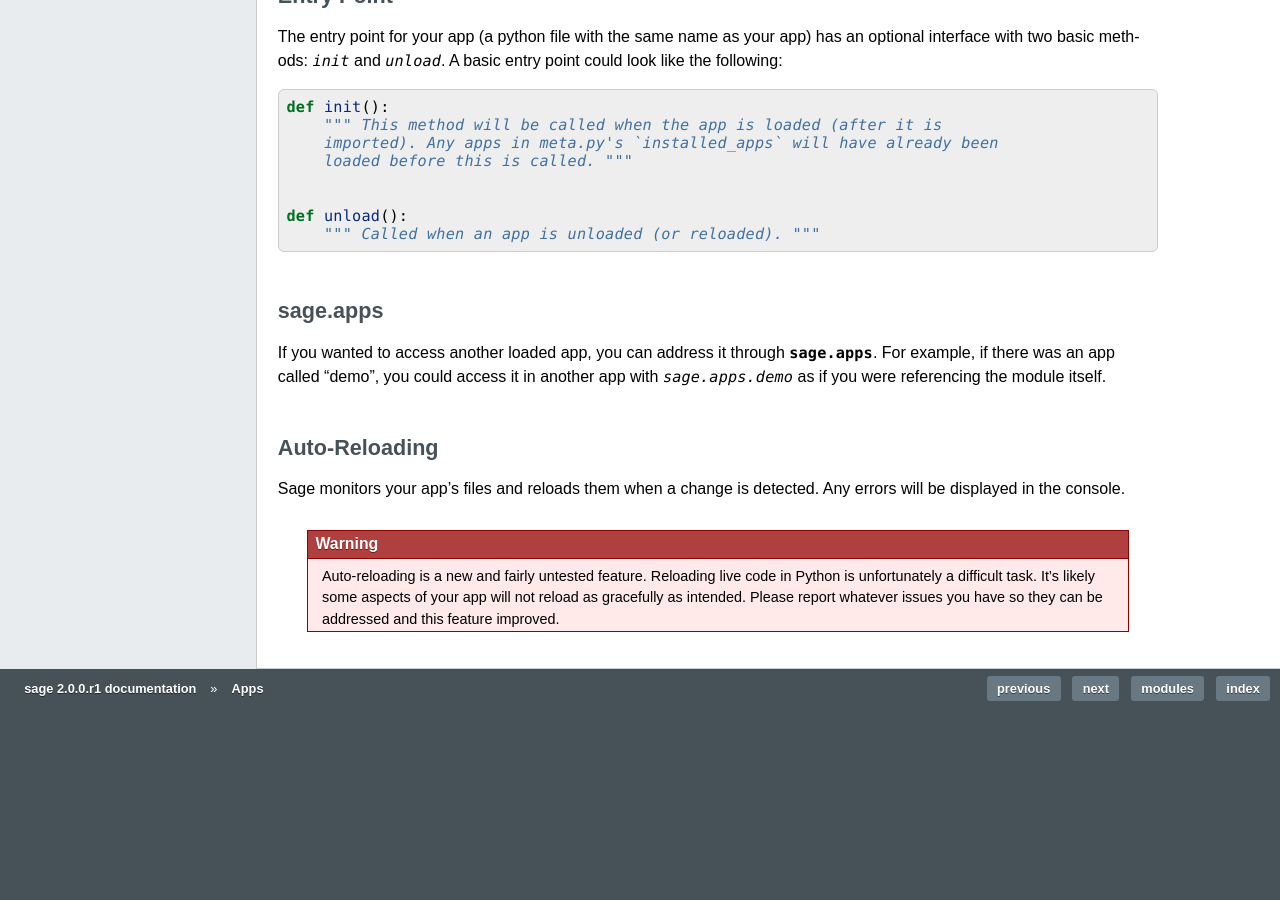
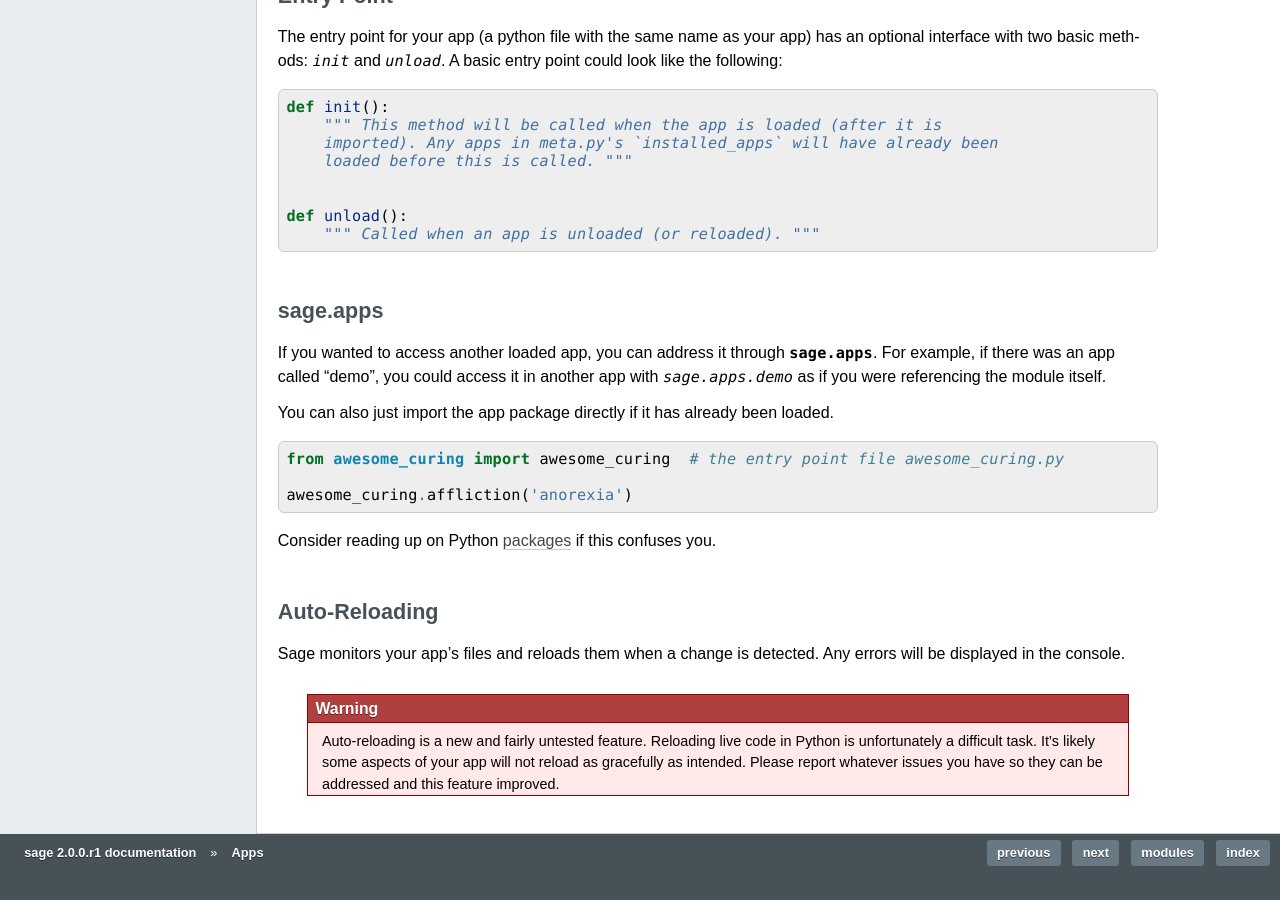
Before and after one commit to adayoung/sage, a Sphinx documentation site: the page built from docs/source/apps.rst, in a window 1280 px wide and 900 px high, scrolled down 2002 px. Built offline with Sphinx 7.4.7, drawn with Linux system fonts in a browser that asks for light colours; pages that are not in the unit, such as notebooks, are missing from menus; before the commit the page ends 2737 px from its top, so only the background shows below that.

Commit message:
a bit in the docs about importing apps

```diff
--- a/docs/source/apps.rst
+++ b/docs/source/apps.rst
@@ -129,6 +129,14 @@ If you wanted to access another loaded app, you can address it through
 access it in another app with `sage.apps.demo` as if you were referencing the
 module itself.
 
+You can also just import the app package directly if it has already been loaded. ::
+
+  from awesome_curing import awesome_curing  # the entry point file awesome_curing.py
+
+  awesome_curing.affliction('anorexia')
+
+Consider reading up on Python `packages <http://stackoverflow.com/questions/7948494/whats-the-difference-between-a-python-module-and-a-python-package>`_ if this confuses you.
+
 Auto-Reloading
 --------------
 
```
